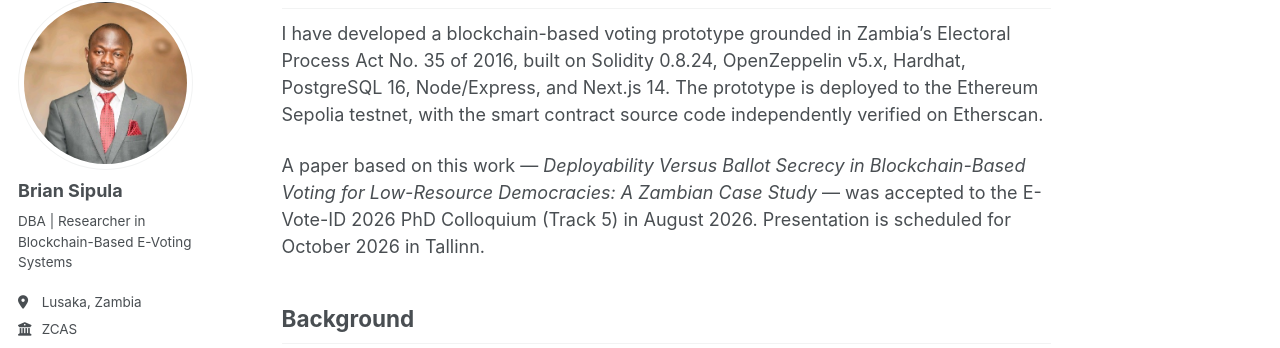
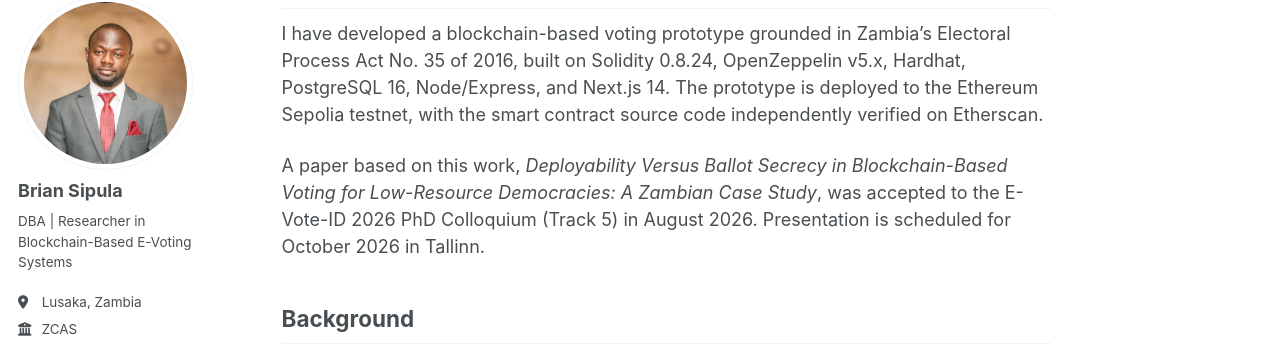
Before and after one commit to briansipula/briansipula.github.io, a Jekyll site: the page built from _pages/about.md, in a window 1280 px wide and 900 px high, scrolled down 920 px. Shown: the part 105-453 px from the top of the window. Built offline with Jekyll 4.4.1, drawn with Linux system fonts in a browser that asks for light colours; a style sheet for code colours, icons or effects is not loaded.

```diff
--- a/_pages/about.md
+++ b/_pages/about.md
@@ -29,7 +29,7 @@ Key themes:
 
 I have developed a blockchain-based voting prototype grounded in Zambia's Electoral Process Act No. 35 of 2016, built on Solidity 0.8.24, OpenZeppelin v5.x, Hardhat, PostgreSQL 16, Node/Express, and Next.js 14. The prototype is deployed to the Ethereum Sepolia testnet, with the smart contract source code independently verified on Etherscan.
 
-A paper based on this work — *Deployability Versus Ballot Secrecy in Blockchain-Based Voting for Low-Resource Democracies: A Zambian Case Study* — was accepted to the E-Vote-ID 2026 PhD Colloquium (Track 5) in August 2026. Presentation is scheduled for October 2026 in Tallinn.
+A paper based on this work, *Deployability Versus Ballot Secrecy in Blockchain-Based Voting for Low-Resource Democracies: A Zambian Case Study*, was accepted to the E-Vote-ID 2026 PhD Colloquium (Track 5) in August 2026. Presentation is scheduled for October 2026 in Tallinn.
 
 ## Background
 
```
